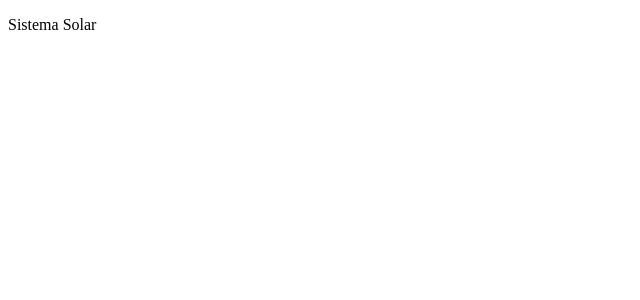
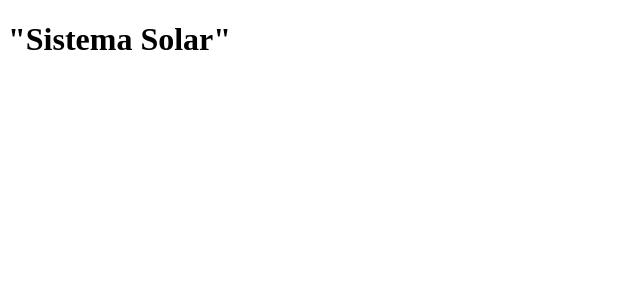
Before and after one commit to letsandrade/solar-system, a React (Create React App) app: page / in a window 1280 px wide. Shown: the top 300 px of the page, without its empty margins (0-640 px from the left). Built offline with nearby package versions, Linux system fonts and the light colour scheme.

Commit message:
iniciando

```diff
--- a/src/App.js
+++ b/src/App.js
@@ -1,8 +1,11 @@
 import React from 'react';
+import Header from './components/Header';
 
 class App extends React.Component {
   render() {
-    return (<p>Sistema Solar</p>);
+    return (<div>
+      <Header />
+    </div>);
   }
 }
 
--- /dev/null
+++ b/src/components/Header.js
@@ -0,0 +1,13 @@
+import React, { Component } from "react";
+
+class Header extends Component {
+    render(){
+        return (
+            <header>
+                <h1>"Sistema Solar"</h1>
+            </header>
+        )
+    }
+}
+
+export default Header;
```
